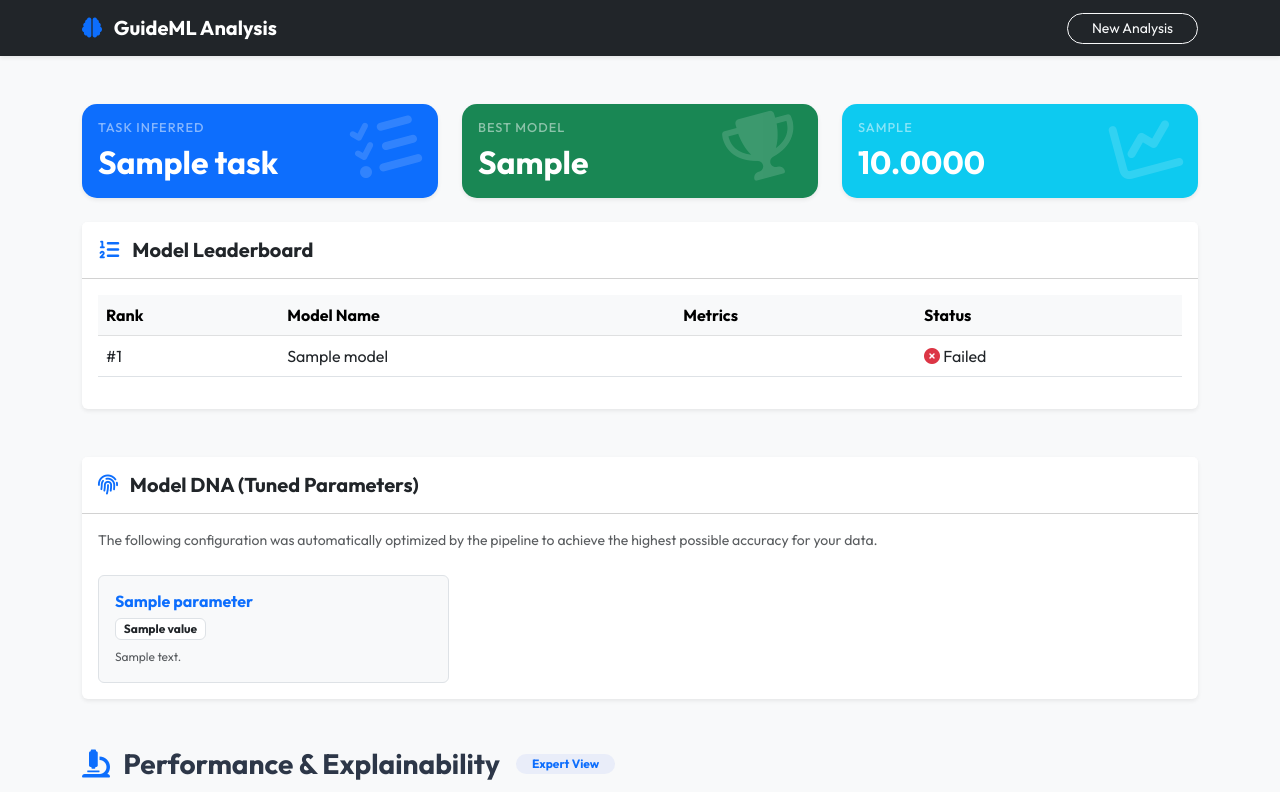
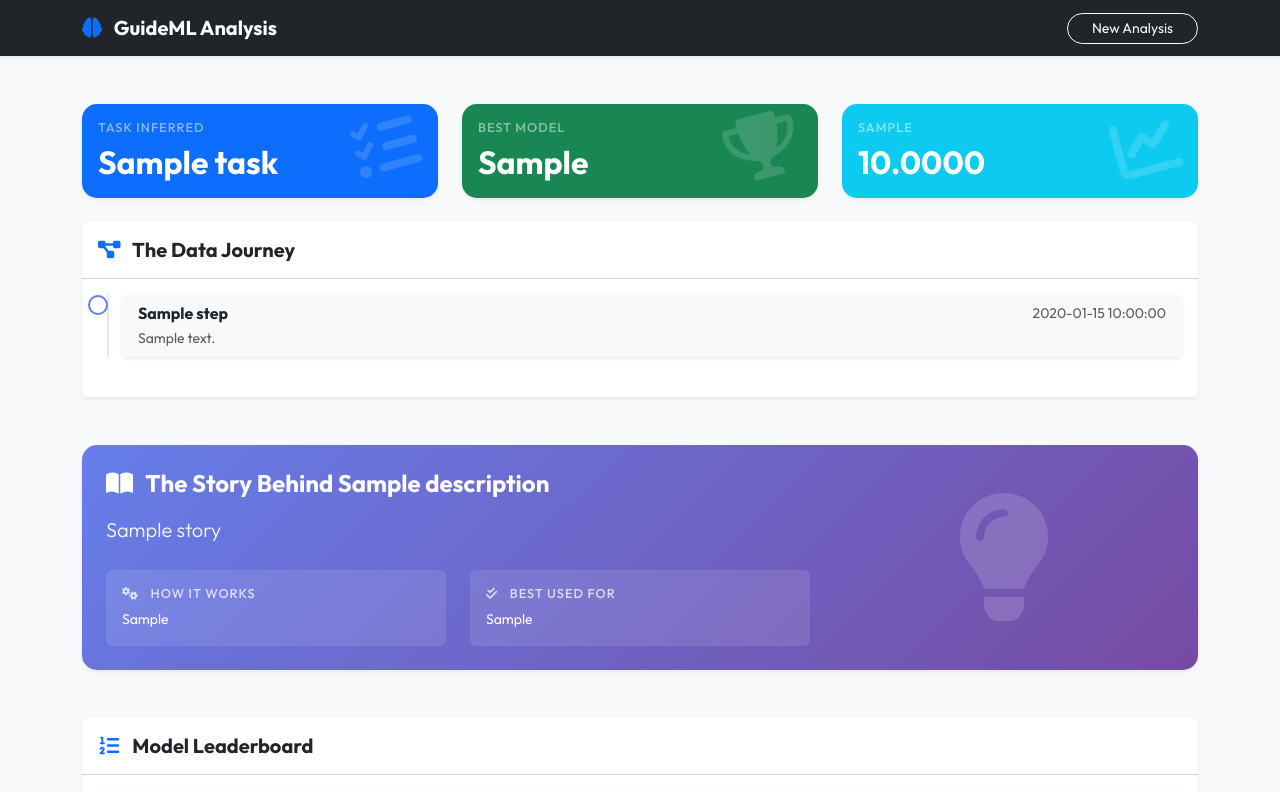
Before and after one commit to SaiVenkataTej/Project-GuideML, a Flask app: template interface/templates/dashboard.html in a window 1280 px wide. Shown: the top 792 px of the page. Run offline with Flask 3, Linux system fonts and the light colour scheme; the template is opened without the code that fills it: most values are stand-ins (such as "Sample title", 1, 10 or a date in 2020); some libraries are stand-ins or nearby versions.

Commit message:
Updating the dashboard

```diff
--- a/interface/app.py
+++ b/interface/app.py
@@ -2,16 +2,18 @@ import os
 import sys
 import pandas as pd
 import numpy as np
-from flask import Flask, render_template, request, jsonify, send_from_directory, url_for
+from flask import Flask, render_template, request, jsonify, send_from_directory, url_for, redirect
 import joblib
 import threading
 import uuid
 import time
+from datetime import datetime
 
 # Ensure core_recommender is in path
 sys.path.append(os.path.dirname(os.path.dirname(os.path.abspath(__file__))))
 
 from core_recommender.execution import ModelExecutor
+from core_recommender.knowledge_base import MODEL_KNOWLEDGE
 from core_recommender.visualization import (
     plot_correlation_heatmap,
     plot_feature_histograms,
@@ -32,7 +34,7 @@ os.makedirs(app.config['IMAGE_FOLDER'], exist_ok=True)
 os.makedirs(app.config['MODEL_FOLDER'], exist_ok=True)
 
 # Global store for demo purposes (In prod, use database/session)
-# JOBS: { job_id: { status: 'running'|'completed'|'failed', progress: 0, message: '', results: {}, error: '' } }
+# JOBS: { job_id: { status: 'running'|'completed'|'failed', progress: 0, message: '', results: {}, error: '', history: [] } }
 JOBS_FILE = os.path.join(app.config['UPLOAD_FOLDER'], '.jobs.json')
 LAST_RESULTS = {}
 JOBS_LOCK = threading.Lock()
@@ -51,7 +53,7 @@ def save_jobs(jobs):
     try:
         import json
         with open(JOBS_FILE, 'w') as f:
-            json.dump(jobs, f)
+            json.dump(jobs, f, default=str)
     except:
         pass
 
@@ -62,58 +64,57 @@ JOBS = load_jobs()
 def index():
     """
     Renders the main landing page.
-
-    Rationale:
-    ----------
-    - Serves as the entry point for the application.
-    - Loads the single-page application (SPA) interface.
     """
     return render_template('index.html')
 
 def background_training(job_id, filepath, target_column, selected_models=None):
     """
     Runs the comprehensive model training pipeline in a background thread.
-
-    Rationale:
-    ----------
-    - **Non-blocking UX**: Training can take minutes to hours; blocking the HTTP request would timeout the browser.
-    - **State Management**: Updates a global `JOBS` dictionary so the frontend can poll for progress.
-    - **Atomic Updates**: Uses `threading.Lock` to strictly serialize write access to the shared `JOBS` state.
-
-    Args:
-        job_id: Unique identifier for the job.
-        filepath: Absolute path to the uploaded CSV file.
-        selected_models: List of model names to include (if filtering).
-        target_column: The name of the target variable to predict.
     """
     global LAST_RESULTS, JOBS
 
     # PUSH APP CONTEXT (Fix for RuntimeError)
-    # Using explicit push() avoids indenting the entire function
     ctx = app.app_context()
     ctx.push()
+
+    def update_history(message, icon="fas fa-info-circle", type="info"):
+        """Helper to append to job history"""
+        timestamp = datetime.now().strftime("%H:%M:%S")
+        with JOBS_LOCK:
+            JOBS[job_id]['history'].append({
+                'timestamp': timestamp,
+                'message': message,
+                'icon': icon,
+                'type': type
+            })
+            JOBS[job_id]['message'] = message
+            save_jobs(JOBS)
 
     try:
         # Update status
         with JOBS_LOCK:
-            JOBS[job_id]['message'] = "Loading and cleaning data..."
+            JOBS[job_id]['message'] = "Initializing data processing..."
             JOBS[job_id]['progress'] = 5
             save_jobs(JOBS)
+
+        update_history("Starting the journey. Loading your dataset...", "fas fa-file-import")
 
         # 1. Load Data
         df = pd.read_csv(filepath)
 
         # --- FIX: ROBUST COLUMN NAMES ---
-        # Strip leading/trailing whitespace from all column names to prevent KeyErrors
         df.columns = df.columns.str.strip()
         target_column = target_column.strip()
         # -------------------------------
 
+        update_history(f"Dataset loaded. Found {df.shape[0]} rows and {df.shape[1]} columns.", "fas fa-table")
+
         # 2. Generate Data Visualizations
         with JOBS_LOCK:
-             JOBS[job_id]['message'] = "Generating initial visualizations..."
              JOBS[job_id]['progress'] = 10
              save_jobs(JOBS)
+
+        update_history("Visualizing data patterns to understand relationships...", "fas fa-chart-pie")
 
         # Clean old images
         for f in os.listdir(app.config['IMAGE_FOLDER']):
@@ -129,15 +130,28 @@ def background_training(job_id, filepath, target_column, selected_models=None):
         if target_column in numeric_cols: numeric_cols.remove(target_column)
         plot_feature_histograms(df, numeric_cols[:6], save_path=hist_path)
 
+        update_history("Visualizations generated. Now preparing to teach the models.", "fas fa-glasses")
+
         # 3. Define progress callback
         def progress_update(percent, message):
+            # This callback comes from execution.py
+            # We want to log significant steps to history, not just update the bar
             with JOBS_LOCK:
-                if JOBS[job_id]['message'] != message: # Only update/save if message changed
+                if JOBS[job_id]['message'] != message:
                     JOBS[job_id]['progress'] = percent
                     JOBS[job_id]['message'] = message
                     save_jobs(JOBS)
 
+            # Heuristic to determine if this is a "story" update vs a micro-update
+            # If the message is new and distinctive, add to history
+            # (We filter out repeat rapid updates in the frontend or here)
+            # For now, let's just log "Training [Model]" type messages
+            if "Training" in message or "Finished" in message or "Evaluating" in message:
+                icon = "fas fa-cog fa-spin" if "Training" in message else "fas fa-check-circle"
+                update_history(message, icon)
+
         # 4. Run Model Pipeline
+        update_history("Initializing the Model Executor...", "fas fa-rocket")
         executor = ModelExecutor(task_type='auto', n_jobs=-1)
         results = executor.run(
             df,
@@ -146,10 +160,10 @@ def background_training(job_id, filepath, target_column, selected_models=None):
             include_models=selected_models
         )
 
+        update_history("All models have been trained and evaluated.", "fas fa-flag-checkered", "success")
+
         # 5. Generate Diagnostic Plots for Best Model
-        with JOBS_LOCK:
-            JOBS[job_id]['message'] = "Generating diagnostic plots..."
-            save_jobs(JOBS)
+        update_history(f"The Champion is {results['best_model']['name']}! Generating final diagnostics...", "fas fa-trophy")
 
         best_model = results['best_model']
         diag_data = best_model['diagnostics']
@@ -204,12 +218,24 @@ def background_training(job_id, filepath, target_column, selected_models=None):
         joblib.dump(executor.best_model_instance, model_path)
 
         # 7. Prepare response
+        # Inject Knowledge Base Description
+        best_model_name = best_model['name']
+        # Fuzzy match or direct match
+        knowledge = MODEL_KNOWLEDGE.get(best_model_name, {})
+        # If not exact match (e.g. "KNN (Classification)"), try to find partial
+        if not knowledge:
+            for k, v in MODEL_KNOWLEDGE.items():
+                if k in best_model_name:
+                    knowledge = v
+                    break
+
         final_results = {
             'summary': {
                 'task': results['task_type'].upper(),
                 'best_model': best_model['name'],
                 'primary_metric': list(best_model['metrics'].keys())[0] if best_model['metrics'] else 'Score',
-                'score': float(list(best_model['metrics'].values())[0] or 0.0) if best_model['metrics'] else 0.0
+                'score': float(list(best_model['metrics'].values())[0] or 0.0) if best_model['metrics'] else 0.0,
+                'description': knowledge # Inject rich description
             },
             'leaderboard': results['leaderboard'],
             'images': {
@@ -219,7 +245,9 @@ def background_training(job_id, filepath, target_column, selected_models=None):
                 'diagnostics_2': 'static/images/confusion_matrix.png' if results['task_type'] == 'classification' else 'static/images/pred_vs_actual.png',
                 'importance': 'static/images/feature_importance.png' if 'importances' in importance_data else None,
             },
-            'explainability': results['best_model']['explainability']
+            'explainability': results['best_model']['explainability'],
+            'model_knowledge': MODEL_KNOWLEDGE, # Pass full KB for comparison
+            'best_model': results['best_model']
         }
 
         with JOBS_LOCK:
@@ -227,6 +255,12 @@ def background_training(job_id, filepath, target_column, selected_models=None):
             JOBS[job_id]['status'] = 'completed'
             JOBS[job_id]['progress'] = 100
             JOBS[job_id]['message'] = "Finished!"
+            JOBS[job_id]['history'].append({
+                'timestamp': datetime.now().strftime("%H:%M:%S"),
+                'message': "Process Complete. Redirecting...",
+                'icon': "fas fa-check-double",
+                'type': "success"
+            })
             save_jobs(JOBS)
 
     except Exception as e:
@@ -235,6 +269,12 @@ def background_training(job_id, filepath, target_column, selected_models=None):
         with JOBS_LOCK:
             JOBS[job_id]['status'] = 'failed'
             JOBS[job_id]['error'] = str(e)
+            JOBS[job_id]['history'].append({
+                'timestamp': datetime.now().strftime("%H:%M:%S"),
+                'message': f"Error: {str(e)}",
+                'icon': "fas fa-exclamation-triangle",
+                'type': "danger"
+            })
             save_jobs(JOBS)
 
     finally:
@@ -244,17 +284,6 @@ def background_training(job_id, filepath, target_column, selected_models=None):
 
 @app.route('/process', methods=['POST'])
 def process():
-    """
-    Handles file upload and initiates the training job.
-
-    Rationale:
-    ----------
-    - **Async Handoff**: Validates inputs immediately but delegates heavy processing to a background thread.
-    - **Robust Validation**: Checks file type (CSV) and existence of target column before starting.
-
-    Returns:
-        JSON response with `job_id` for polling.
-    """
     if 'file' not in request.files:
         return jsonify({'error': 'No file uploaded'}), 400
 
@@ -274,14 +303,12 @@ def process():
     selected_models = []
     if raw_models:
         for m in raw_models:
-            # Handle comma-separated values (e.g., "Linear Regression, Logistic Regression")
             if ',' in m:
                 selected_models.extend([sub.strip() for sub in m.split(',')])
             else:
                 selected_models.append(m.strip())
 
     if not selected_models:
-        # Fallback to all if none selected
         selected_models = None
 
     # Create Job ID
@@ -297,8 +324,15 @@ def process():
             'status': 'running',
             'progress': 0,
             'message': 'Starting...',
-            'error': ''
+            'error': '',
+            'history': [] # Initialize History
         }
+        JOBS[job_id]['history'].append({
+            'timestamp': datetime.now().strftime("%H:%M:%S"),
+            'message': "Job submitted successfully.",
+            'icon': "fas fa-play",
+            'type': "info"
+        })
         save_jobs(JOBS)
 
     # Start Background Thread
@@ -312,8 +346,6 @@ def process():
 def job_status(job_id):
     global JOBS
     with JOBS_LOCK:
-        # Reload to handle potential restart losses (though in-memory usually fine if not restarted)
-        # But if restart happened, load_jobs() at startup will have it.
         job = JOBS.get(job_id)
         if not job:
             return jsonify({'error': 'Job not found'}), 404
@@ -322,6 +354,7 @@ def job_status(job_id):
             'status': job['status'],
             'progress': job['progress'],
             'message': job['message'],
+            'history': job.get('history', []),
             'error': job['error']
         }
 
@@ -334,7 +367,7 @@ def job_status(job_id):
 def dashboard():
     if not LAST_RESULTS:
         return redirect(url_for('index'))
-    return render_template('dashboard.html', results=LAST_RESULTS)
+    return render_template('dashboard.html', results=LAST_RESULTS, knowledge=MODEL_KNOWLEDGE)
 
 @app.route('/download_model')
 def download_model():
@@ -344,7 +377,7 @@ if __name__ == '__main__':
     # Suppress Flask's werkzeug request logging (GET /status spam)
     import logging
     log = logging.getLogger('werkzeug')
-    log.setLevel(logging.ERROR)  # Only show errors, not every request
+    log.setLevel(logging.ERROR)
 
-    print("\n * Running on http://127.0.0.1:5000 (Press CTRL+C to quit)\n")
+    print("\\n * Running on http://127.0.0.1:5000 (Press CTRL+C to quit)\\n")
     app.run(debug=True, port=5000)
--- a/interface/templates/dashboard.html
+++ b/interface/templates/dashboard.html
@@ -55,6 +55,82 @@
                 </div>
             </div>
         </div>
+
+        <!-- NEW: Pipeline Journey Section -->
+        {% if results.best_model.pipeline_log %}
+        <div class="card border-0 shadow-sm mb-5">
+            <div class="card-header bg-white py-3">
+                <h5 class="mb-0 fw-bold"><i class="fas fa-project-diagram text-primary me-2"></i> The Data Journey</h5>
+            </div>
+            <div class="card-body">
+                <div class="position-relative ps-4">
+                    <!-- Vertical Line -->
+                    <div
+                        style="position: absolute; left: 0; top: 0; bottom: 0; width: 2px; background: #e2e8f0; margin-left: 9px;">
+                    </div>
+
+                    {% for step in results.best_model.pipeline_log %}
+                    <div class="mb-4 position-relative">
+                        <!-- Dot -->
+                        <div
+                            style="position: absolute; left: -34px; top: 0; width: 20px; height: 20px; background: #fff; border: 2px solid #667eea; border-radius: 50%; z-index: 1;">
+                            <i class="{{ step.icon }} text-primary"
+                                style="font-size: 10px; position: absolute; top: 3px; left: 4px;"></i>
+                        </div>
+
+                        <div class="card border-0 bg-light shadow-sm">
+                            <div class="card-body py-2 px-3">
+                                <div class="d-flex justify-content-between align-items-center mb-1">
+                                    <h6 class="fw-bold mb-0 text-dark">{{ step.step }}</h6>
+                                    <small class="text-muted">{{ step.timestamp }}</small>
+                                </div>
+                                <p class="mb-0 small text-muted">{{ step.details }}</p>
+                            </div>
+                        </div>
+                    </div>
+                    {% endfor %}
+                </div>
+            </div>
+        </div>
+        {% endif %}
+
+        <!-- NEW: Methodology / Story Section -->
+        {% if results.summary.description %}
+        <div class="card border-0 shadow-sm mb-5 text-white"
+            style="background: linear-gradient(135deg, #667eea 0%, #764ba2 100%); border-radius: 15px;">
+            <div class="card-body p-4">
+                <div class="row align-items-center">
+                    <div class="col-md-8">
+                        <h4 class="fw-bold mb-3"><i class="fas fa-book-open me-2"></i> The Story Behind {{
+                            results.summary.description.title }}</h4>
+                        <p class="lead mb-4" style="line-height: 1.6; opacity: 0.95;">
+                            {{ results.summary.description.story }}
+                        </p>
+
+                        <div class="row g-4">
+                            <div class="col-md-6">
+                                <div class="p-3 rounded" style="background: rgba(255,255,255,0.1);">
+                                    <h6 class="text-uppercase ls-1 opacity-75 mb-2"><i class="fas fa-cogs me-2"></i> How
+                                        it works</h6>
+                                    <p class="small mb-0">{{ results.summary.description.how_it_works }}</p>
+                                </div>
+                            </div>
+                            <div class="col-md-6">
+                                <div class="p-3 rounded" style="background: rgba(255,255,255,0.1);">
+                                    <h6 class="text-uppercase ls-1 opacity-75 mb-2"><i
+                                            class="fas fa-check-double me-2"></i> Best Used For</h6>
+                                    <p class="small mb-0">{{ results.summary.description.best_for }}</p>
+                                </div>
+                            </div>
+                        </div>
+                    </div>
+                    <div class="col-md-4 text-center d-none d-md-block">
+                        <i class="fas fa-lightbulb fa-8x text-white" style="opacity: 0.15;"></i>
+                    </div>
+                </div>
+            </div>
+        </div>
+        {% endif %}
 
         <!-- Leaderboard Table -->
         <div class="card border-0 shadow-sm mb-5">
```
Also changed, not shown: core_recommender/execution.py (+44 -2 lines), core_recommender/knowledge_base.py (added, +66 -0 lines), interface/static/css/style.css (+48 -0 lines), interface/static/js/script.js (+41 -2 lines), interface/static/uploads/.jobs.json (added).
